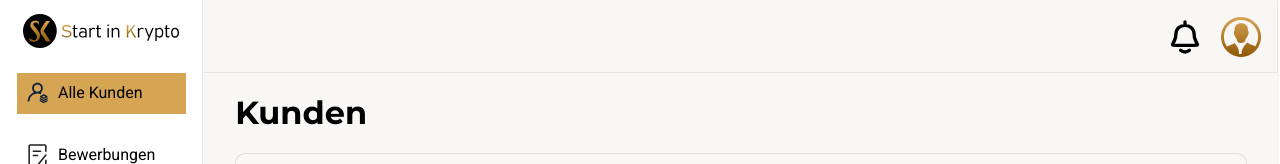
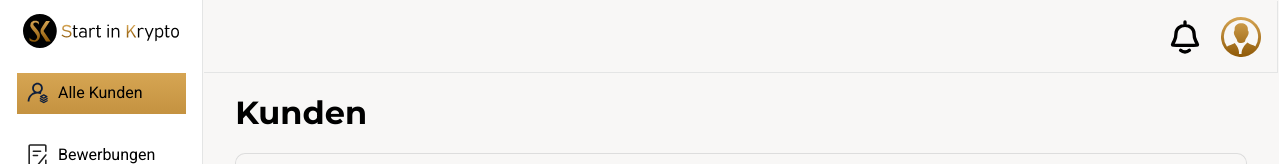
Before and after one commit to dampolo/crmstartinkryptofrontend, an Angular app: page /kunden in a window 1280 px wide. In both pictures the pointer is over the button "Alle Kunden". Shown: the top 164 px of the page. Built offline with nearby package versions, Linux system fonts and the light colour scheme.

Commit message:
hover adjust in navbar

```diff
--- a/src/app/navbar/navbar.scss
+++ b/src/app/navbar/navbar.scss
@@ -17,7 +17,7 @@ ul {
             padding: 0.5rem;
             &:hover {
                 transition: var(--first-transition);
-                background-color: var(--primary);
+                background: linear-gradient(180deg, #d6a65357, #8f59073f);
             }
             img {
                 width: 1.5625rem;
```
